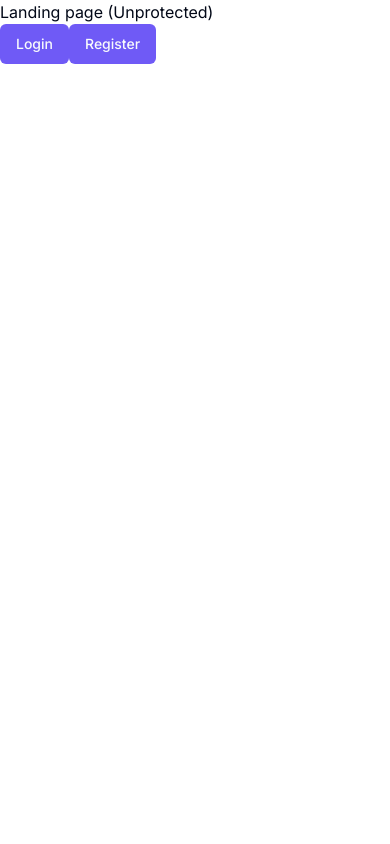
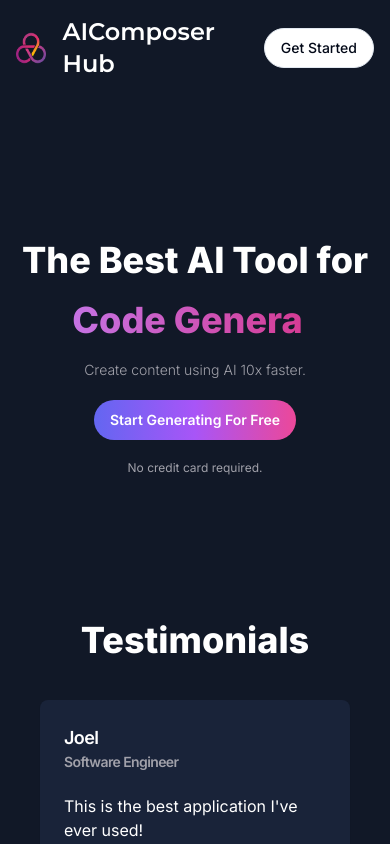
Before and after one commit to rejaulrasel/AI-Saas-Project, a Next.js app: page / in a window 390 px wide. Built offline with nearby package versions, Linux system fonts and the light colour scheme; no server answers.

Commit message:
added landing page

```diff
--- /dev/null
+++ b/app/(landing)/layout.tsx
@@ -0,0 +1,15 @@
+const LandingLayout = ({
+    children
+  }: {
+    children: React.ReactNode;
+  }) => {
+    return (
+      <main className="h-full bg-[#111827] overflow-auto">
+        <div className="mx-auto max-w-screen-xl h-full w-full">
+          {children}
+        </div>
+      </main>
+     );
+  }
+
+  export default LandingLayout;
--- a/app/(landing)/page.tsx
+++ b/app/(landing)/page.tsx
@@ -1,21 +1,15 @@
-import { Button } from "@/components/ui/button";
-import Link from "next/link";
+import { LandingNavbar } from "@/components/landing-navbar";
+import { LandingHero } from "@/components/landing-hero";
+import { LandingContent } from "@/components/landing-content";
 
-const page = () => {
-    return (
-        <div>
-            Landing page (Unprotected)
+const LandingPage = () => {
+  return (
+    <div className="h-full ">
+      <LandingNavbar />
+      <LandingHero />
+      <LandingContent />
+    </div>
+   );
+}
 
-            <div>
-                <Link href='/sign-in'>
-                    <Button>Login</Button>
-                </Link>
-                <Link href='/sign-up'>
-                    <Button>Register</Button>
-                </Link>
-            </div>
-        </div>
-    );
-};
-
-export default page;
+export default LandingPage;
--- /dev/null
+++ b/components/landing-content.tsx
@@ -0,0 +1,55 @@
+"use client";
+
+import { Card, CardContent, CardHeader, CardTitle } from "@/components/ui/card";
+
+const testimonials = [
+  {
+    name: "Joel",
+    avatar: "J",
+    title: "Software Engineer",
+    description: "This is the best application I've ever used!",
+  },
+  {
+    name: "Antonio",
+    avatar: "A",
+    title: "Designer",
+    description: "I use this daily for generating new photos!",
+  },
+  {
+    name: "Mark",
+    avatar: "M",
+    title: "CEO",
+    description: "This app has changed my life, cannot imagine working without it!",
+  },
+  {
+    name: "Mary",
+    avatar: "M",
+    title: "CFO",
+    description: "The best in class, definitely worth the premium subscription!",
+  },
+];
+
+export const LandingContent = () => {
+  return (
+    <div className="px-10 pb-20">
+      <h2 className="text-center text-4xl text-white font-extrabold mb-10">Testimonials</h2>
+      <div className="grid grid-cols-1 sm:grid-cols-2 md:grid-cols-3 lg:grid-cols-4 gap-4">
+        {testimonials.map((item) => (
+          <Card key={item.description} className="bg-[#192339] border-none text-white">
+            <CardHeader>
+              <CardTitle className="flex items-center gap-x-2">
+                <div>
+                  <p className="text-lg">{item.name}</p>
+                  <p className="text-zinc-400 text-sm">{item.title}</p>
+                </div>
+              </CardTitle>
+              <CardContent className="pt-4 px-0">
+                {item.description}
+              </CardContent>
+            </CardHeader>
+          </Card>
+        ))}
+      </div>
+    </div>
+  )
+}
--- /dev/null
+++ b/components/landing-hero.tsx
@@ -0,0 +1,49 @@
+"use client";
+
+import TypewriterComponent from "typewriter-effect";
+import Link from "next/link";
+import { useAuth } from "@clerk/nextjs";
+
+import { Button } from "@/components/ui/button";
+
+export const LandingHero = () => {
+  const { isSignedIn } = useAuth();
+
+  return (
+    <div className="text-white font-bold py-36 text-center space-y-5">
+      <div className="text-4xl sm:text-5xl md:text-6xl lg:text-7xl space-y-5 font-extrabold">
+        <h1>The Best AI Tool for</h1>
+        <div className="text-transparent bg-clip-text bg-gradient-to-r from-purple-400 to-pink-600">
+          <TypewriterComponent
+            options={{
+              strings: [
+                "Chatbot",
+                "Code Generation",
+                "Conversation",
+                "Image Generation",
+                "Audio Generation",
+                "Video Generation",
+
+              ],
+              autoStart: true,
+              loop: true,
+            }}
+          />
+        </div>
+      </div>
+      <div className="text-sm md:text-xl font-light text-zinc-400">
+        Create content using AI 10x faster.
+      </div>
+      <div>
+        <Link href={isSignedIn ? "/dashboard" : "/sign-up"}>
+          <Button variant="premium" className="md:text-lg p-4 md:p-6 rounded-full font-semibold">
+            Start Generating For Free
+          </Button>
+        </Link>
+      </div>
+      <div className="text-zinc-400 text-xs md:text-sm font-normal">
+        No credit card required.
+      </div>
+    </div>
+  );
+};
--- /dev/null
+++ b/components/landing-navbar.tsx
@@ -0,0 +1,35 @@
+"use client";
+
+import { Montserrat } from "next/font/google";
+import Image from "next/image"
+import Link from "next/link"
+import { useAuth } from "@clerk/nextjs";
+
+import { cn } from "@/lib/utils";
+import { Button } from "@/components/ui/button";
+
+const font = Montserrat({ weight: '600', subsets: ['latin'] });
+
+export const LandingNavbar = () => {
+  const { isSignedIn } = useAuth();
+
+  return (
+    <nav className="p-4 bg-transparent flex items-center justify-between">
+      <Link href="/" className="flex items-center">
+        <div className="relative h-8 w-8 mr-4">
+          <Image fill alt="Logo" src="/logo.png" />
+        </div>
+        <h1 className={cn("text-2xl font-bold text-white", font.className)}>
+          AIComposer Hub
+        </h1>
+      </Link>
+      <div className="flex items-center gap-x-2">
+        <Link href={isSignedIn ? "/dashboard" : "/sign-up"}>
+          <Button variant="outline" className="rounded-full">
+            Get Started
+          </Button>
+        </Link>
+      </div>
+    </nav>
+  )
+}
--- a/package.json
+++ b/package.json
@@ -6,7 +6,9 @@
     "dev": "next dev",
     "build": "next build",
     "start": "next start",
-    "lint": "next lint"
+    "lint": "next lint",
+    "postinstall": "prisma generate"
+
   },
   "dependencies": {
     "@clerk/nextjs": "^4.29.3",
@@ -35,6 +37,7 @@
     "stripe": "^14.13.0",
     "tailwind-merge": "^2.2.0",
     "tailwindcss-animate": "^1.0.7",
+    "typewriter-effect": "^2.21.0",
     "zod": "^3.22.4",
     "zustand": "^4.5.0"
   },
```
Also changed, not shown: 1 other file (tests, documents, lock files or other folders).
